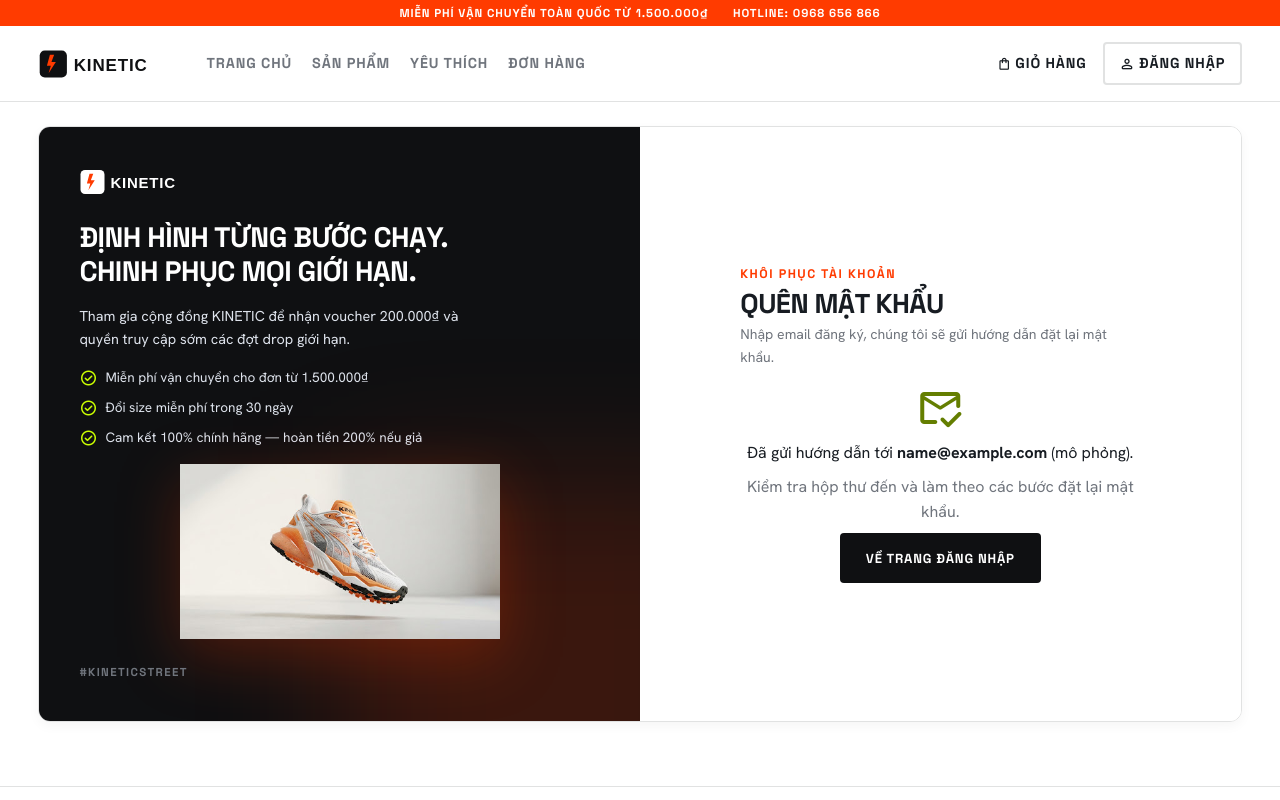
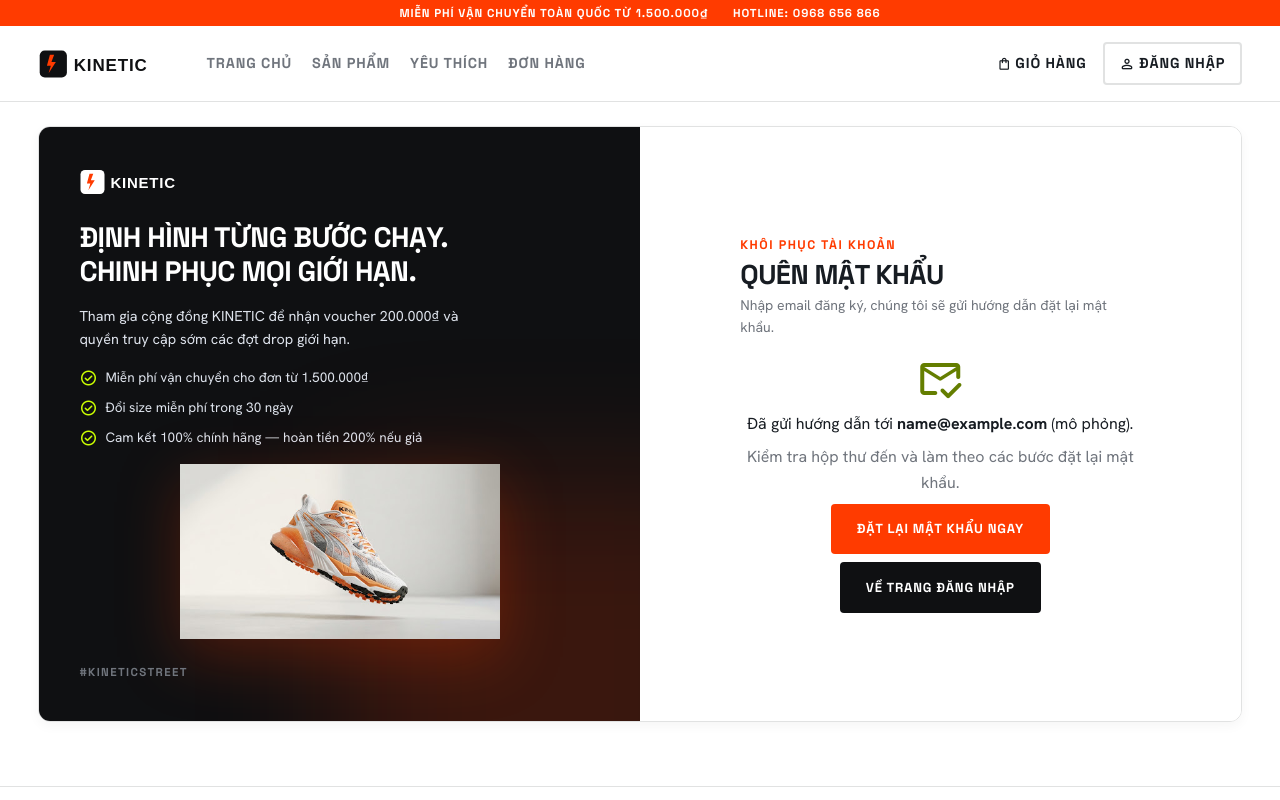
Before and after one commit to H-thanh0603/FE_Project, a React (Vite) app: page /forgot-password in a window 1280 px wide. Both pictures are taken after typing "name@example.com" into the empty fields and a click on the button "GỬI HƯỚNG DẪN". Shown: the top 800 px of the page. Built offline with nearby package versions, Linux system fonts and the light colour scheme.

Commit message:
feat(auth): nối luồng quên mật khẩu sang đặt lại mật khẩu

```diff
--- a/src/pages/ForgotPassword.jsx
+++ b/src/pages/ForgotPassword.jsx
@@ -35,6 +35,12 @@ export default function ForgotPassword() {
             Đã gửi hướng dẫn tới <strong>{email}</strong> (mô phỏng).
           </p>
           <p className="page-note">Kiểm tra hộp thư đến và làm theo các bước đặt lại mật khẩu.</p>
+          <Link
+            to={`/reset-password?email=${encodeURIComponent(email)}`}
+            className="btn btn--red"
+          >
+            Đặt lại mật khẩu ngay
+          </Link>
           <Link to="/login" className="btn btn--dark">
             Về trang đăng nhập
           </Link>
```
